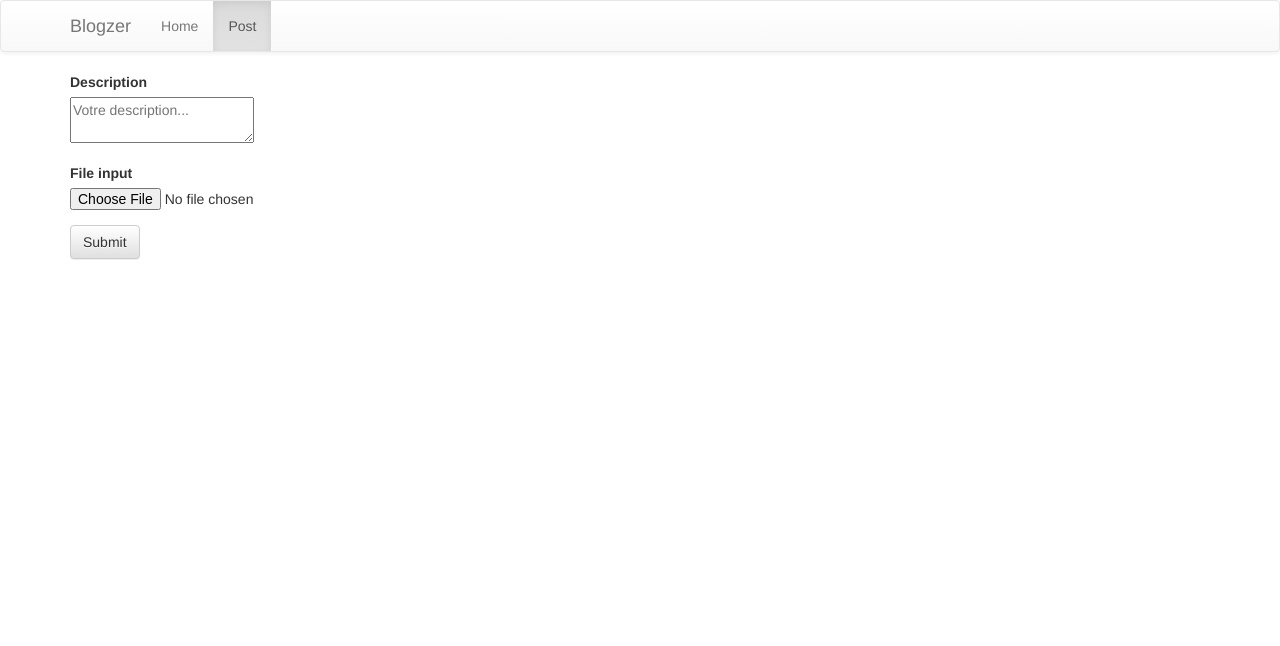
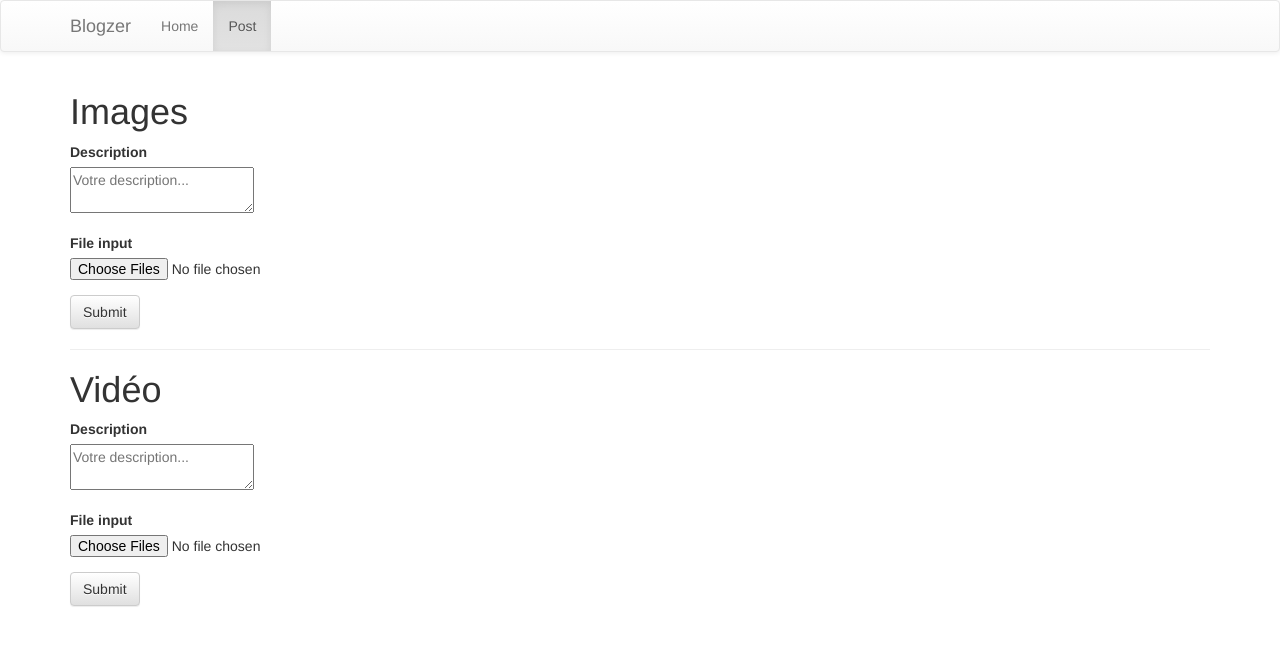
Before and after one commit to Benoris/M152, a PHP site: page /post.php in a window 1280 px wide. Shown: the top 646 px of the page. Run offline with PHP 8.4, Linux system fonts and the light colour scheme.

Commit message:
Upload de fichiers multiple

```diff
--- a/post.php
+++ b/post.php
@@ -11,8 +11,7 @@ and open the template in the editor.
 
         <!-- Optional theme -->
         <link rel="stylesheet" href="https://maxcdn.bootstrapcdn.com/bootstrap/3.3.7/css/bootstrap-theme.min.css" integrity="sha384-rHyoN1iRsVXV4nD0JutlnGaslCJuC7uwjduW9SVrLvRYooPp2bWYgmgJQIXwl/Sp" crossorigin="anonymous">
-
-
+        <meta charset="UTF-8">
         <title>Home</title>
     </head>
     <body>
@@ -39,6 +38,7 @@ and open the template in the editor.
             </div><!-- /.container-fluid -->
         </nav>
         <div class="container">
+        <h1>Images</h1>
             <form method="post" action="send.php" enctype="multipart/form-data">
                 <div class="form-group">
                     <label for="description">Description</label><br>
@@ -46,7 +46,21 @@ and open the template in the editor.
                 </div>
                 <div class="form-group">
                     <label for="inputfile">File input</label>
-                    <input type="file" name="image" id="inputfile" accept="image/jpeg,image/png,image/gif,image/jpg">
+                    <input type="file" name="image[]" id="inputfile" accept="image/*" multiple="">
+                    <input type="hidden" name="MAX_FILE_SIZE" value="100000">
+                </div>
+                <button type="submit" class="btn btn-default">Submit</button>
+            </form>
+        <hr>
+        <h1>Vidéo</h1>
+            <form method="post" action="send.php" enctype="multipart/form-data">
+                <div class="form-group">
+                    <label for="description">Description</label><br>
+                    <textarea name="description" placeholder="Votre description..."></textarea>
+                </div>
+                <div class="form-group">
+                    <label for="inputfile">File input</label>
+                    <input type="file" name="image[]" id="inputfile" accept="image/*" multiple="">
                     <input type="hidden" name="MAX_FILE_SIZE" value="100000">
                 </div>
                 <button type="submit" class="btn btn-default">Submit</button>
```
Also changed, not shown: home.php (+6 -6 lines), images.php (+13 -4 lines), send.php (+19 -6 lines), img/artsfon.com-71010.jpg (added), img/krabs-meme-th.jpg (added), img/medecine-femme-pap-test-contraception.jpg (added).
